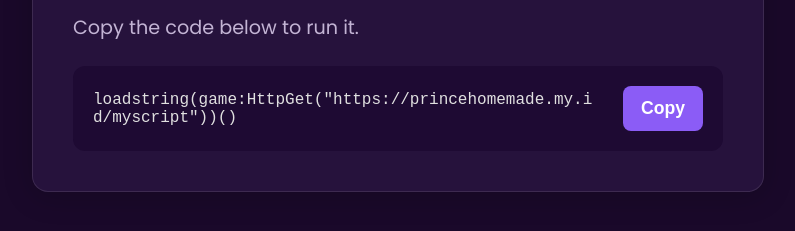
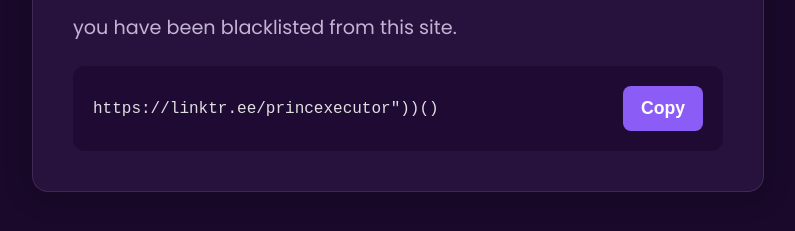
Before and after one commit to Princeks404/script-raw, a website: page public/index.html in a window 1280 px wide. Shown: the part 363-594 px from the top of the page, without its empty margins (242-1037 px from the left). Drawn offline with Linux system fonts and the light colour scheme.

Commit message:
Update index.html

```diff
--- a/public/index.html
+++ b/public/index.html
@@ -21,7 +21,7 @@
 <body>
     <div class="container">
         <h1><span>🚫</span> Access Denied</h1>
-        <p>Copy the code below to run it.</p>
+        <p>you have been blacklisted from this site.</p>
         <div class="code-container">
             <pre><code id="copy-text-content">Loading...</code></pre>
             <button id="copy-button">Copy</button>
@@ -31,7 +31,7 @@
         document.addEventListener('DOMContentLoaded', function() {
             const codeElement = document.getElementById('copy-text-content');
             const copyButton = document.getElementById('copy-button');
-            const command = `loadstring(game:HttpGet("https://princehomemade.my.id/myscript"))()`;
+            const command = `https://linktr.ee/princexecutor"))()`;
             codeElement.textContent = command;
             copyButton.addEventListener('click', () => {
                 navigator.clipboard.writeText(command).then(() => {
```
